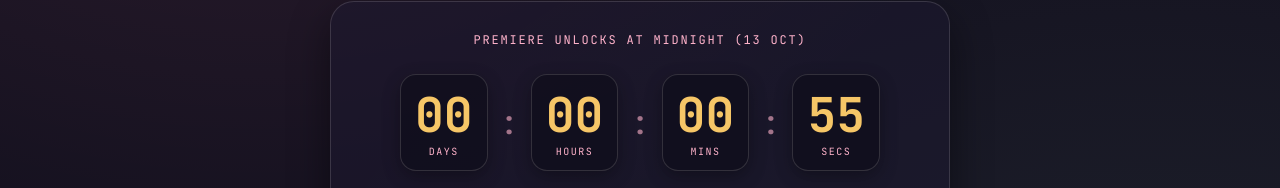
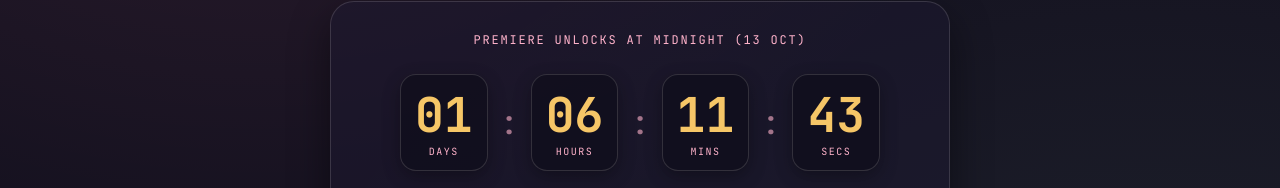
Before and after one commit to prakhargupta-eng/surprise, a website: page public/index.html in a window 1280 px wide. Shown: the part 352-540 px from the top of the page. Drawn offline with Linux system fonts and the light colour scheme; a web font is replaced by a local one.

Commit message:
feat: update birthday date to October 13, 2026

```diff
--- a/public/index.html
+++ b/public/index.html
@@ -2189,7 +2189,7 @@
     document.addEventListener('DOMContentLoaded', function () {
       // ================= EDIT HERE =================
       var NAME = 'Miss Agrawal';
-      var BIRTHDAY_DATE = new Date(Date.now() + 1 * 60 * 1000); // Current time + 3 min extra
+      var BIRTHDAY_DATE = new Date('2026-10-13T00:00:00'); // October 13, 2026
       var PHOTOS = ['photo1.jpg', 'photo2.jpg', 'photo3.jpg', 'photo4.jpg'];
       var CAPTIONS = ['첫 번째 컷 · Cut 1', '두 번째 컷 · Cut 2', '세 번째 컷 · Cut 3', '네 번째 컷 · Cut 4'];
       var FRIEND_WHATSAPP = '';
```
